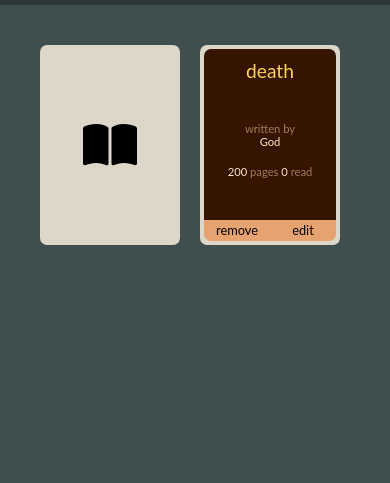
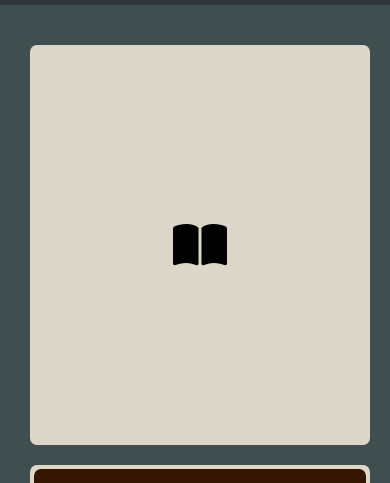
Before and after one commit to bisky0-0/bookLiberary, a plain HTML site: page index.html in a window 390 px wide. Shown: the part 95-578 px from the top of the page. Drawn offline with Linux system fonts and the light colour scheme.

Commit message:
Edit index.html styles.css script.js

```diff
--- a/styles.css
+++ b/styles.css
@@ -398,21 +398,22 @@ input[type="radio"]{
     }
 
     .book{
-        width: 140px;
-        height: 200px;
+        width: 340px;
+        height: 400px;
+        margin: 0 0 20px 0;
     }
 
     .book-added > p{
         margin-bottom: 10px;
-        font-size: 0.7rem;
+        font-size: 1.2rem;
     }
     .book-added > .title{
-        font-size: 1.2rem;
-        margin: 10px 0 40px 0;
+        font-size: 2rem;
+        margin: 20px 0 70px 0;
     }
 
     .book-added p:last-child{
-        margin-top: 7px;
+        margin-top: 20px;
     }
 
     .book-buttons > button{
```
